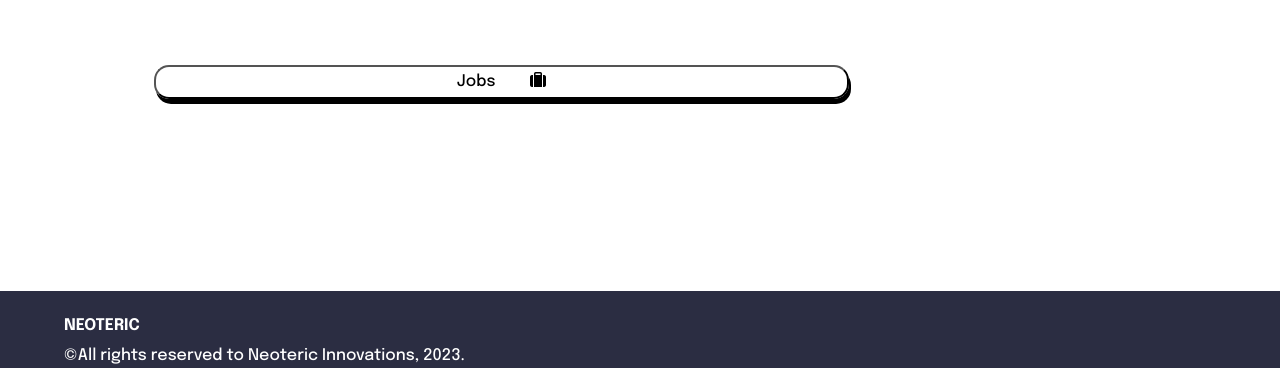
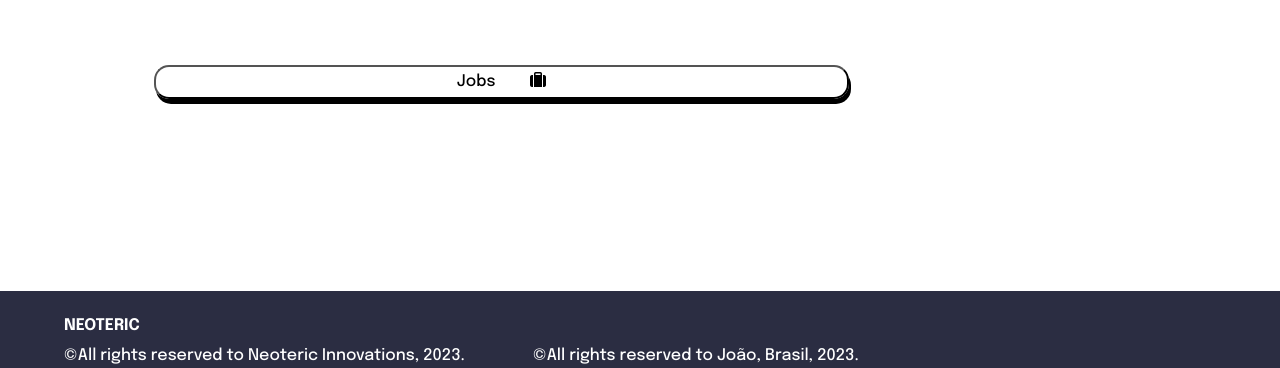
Before and after one commit to vitorlleonardo/website-neoteric, a website: page index.html in a window 1280 px wide. Shown: the part 1783-2151 px from the top of the page. Drawn offline with nearby package versions, Linux system fonts and the light colour scheme.

Commit message:
Update index.html

```diff
--- a/index.html
+++ b/index.html
@@ -91,6 +91,7 @@
             </div>
 
             <span style="color: white; margin-left: 5%;">&copy;All rights reserved to Neoteric Innovations, 2023.</span>
+            <span style="color: white; margin-left: 5%;">&copy;All rights reserved to João, Brasil, 2023.</span>
         </footer>
     </main>
 </body>
```
